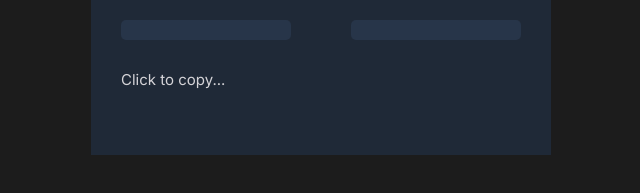
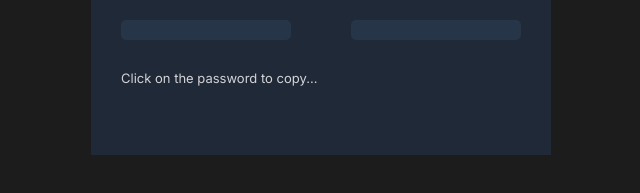
Before and after one commit to oasaintjude/password-generator, a plain HTML site: page index.html in a window 1280 px wide. Shown: the part 463-656 px from the top of the page, 357-997 px from the left. Drawn offline with Linux system fonts and the light colour scheme.

Commit message:
a password generator extension for extra security... enjoy!

```diff
--- a/index.html
+++ b/index.html
@@ -19,7 +19,7 @@
             <p id="password-option-1"></p>
             <p id="password-option-2"></p>
         </div>
-        <p id="opt">Click to copy...</p>
+        <p id="opt">Click on the password to copy...</p>
     </div>
 
     <script src="script.js"></script>
--- a/style.css
+++ b/style.css
@@ -54,7 +54,7 @@ hr {
     border: 1px solid var(--hr);
 }
 #opt {
-    font-size: 15px;
+    font-size: 13px;
     margin-top: 0;
 }
 
```
